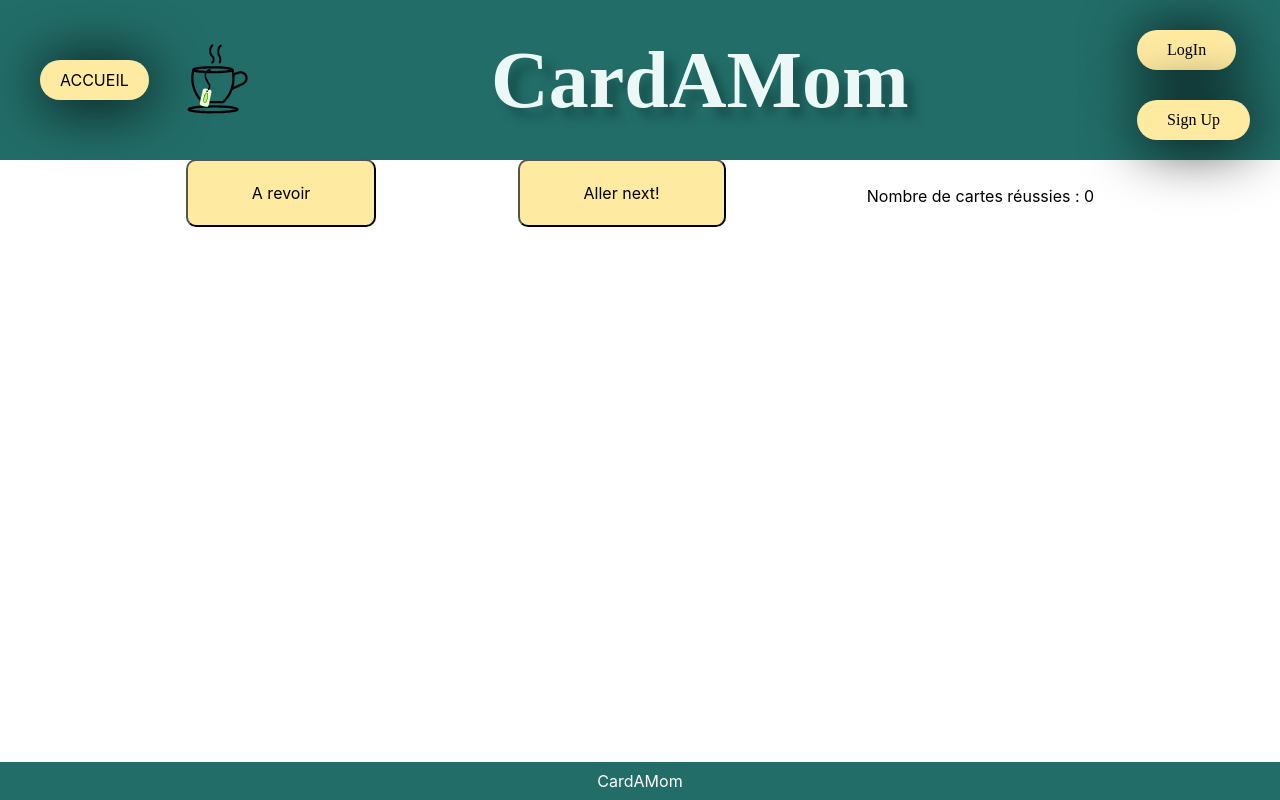
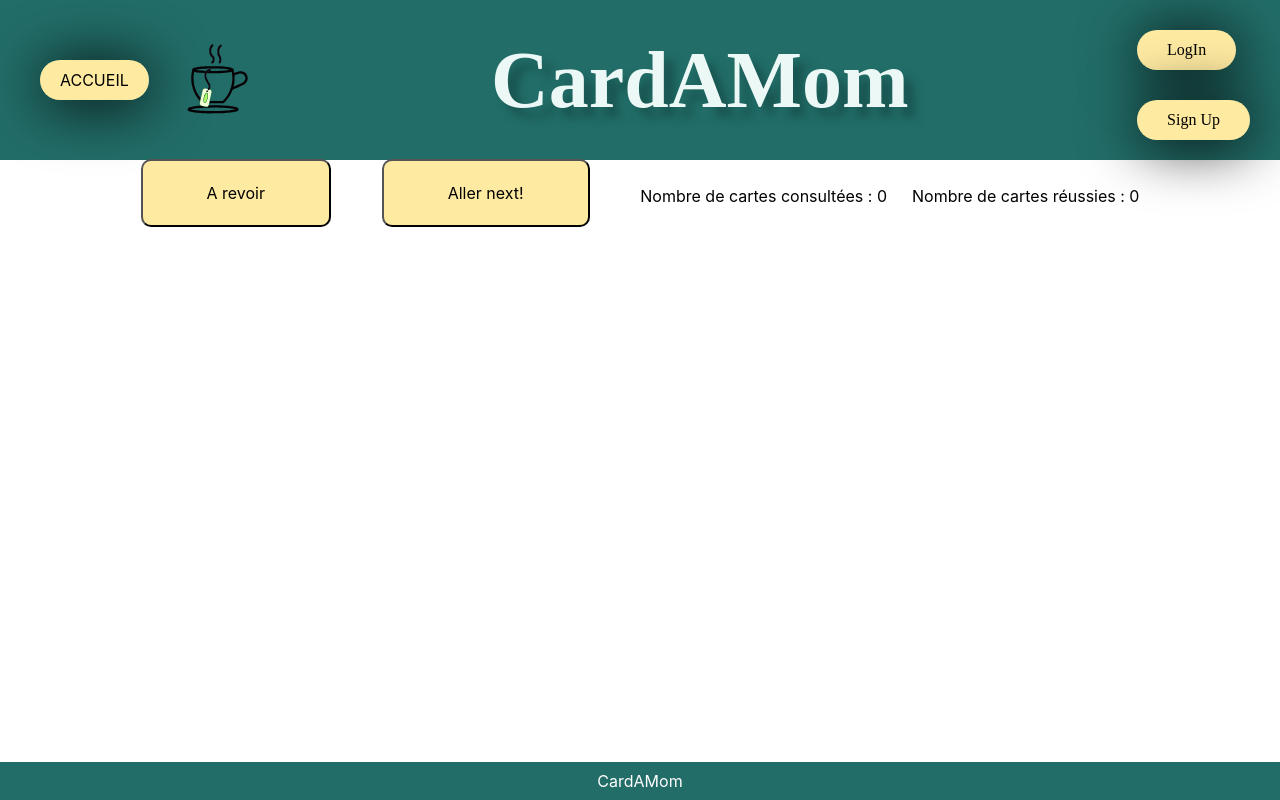
Before and after one commit to Thomas-Laronde/Project-CardAMom-front, a React (Vite) app: page /memoTest/1 in a window 1280 px wide. Built offline with nearby package versions, Linux system fonts and the light colour scheme; no server answers; a web font is replaced by a local one.

Commit message:
feat : stats update

```diff
--- a/src/components/MemoTest/MemoTest.tsx
+++ b/src/components/MemoTest/MemoTest.tsx
@@ -26,6 +26,11 @@ function MemoTest() {
     setCurrentCardMemo(0);
     setIsModalOpen(false);
   };
+
+  console.log('Stats fetched successfully:', stats);
+  const nbCardConsulted = stats.nb_card_consulted ?? 0;
+  const nbCardSuccess = stats.nb_card_success ?? 0;
+  console.log('ouioui = ', stats);
 
   const handleOpenModal = () => {
     setIsModalOpen(true);
@@ -79,7 +84,7 @@ function MemoTest() {
 
   useEffect(() => {
     if (id) {
-      dispatch(fetchStats({ deckId: parseInt(id) }));
+      dispatch(fetchStats({ deckId: parseInt(id), userId: '' }));
     }
   }, [id]);
 
@@ -125,7 +130,8 @@ function MemoTest() {
           <button className="buttonMemo" onClick={handleKnow}>
             Aller next!
           </button>
-          <p>Nombre de cartes réussies : {stats.nb_card_success}</p>
+          <p>Nombre de cartes consultées : {nbCardConsulted}</p>
+          <p>Nombre de cartes réussies : {nbCardSuccess}</p>
         </div>
       </div>
       {isModalOpen &&
--- a/src/redux/Stats/action.ts
+++ b/src/redux/Stats/action.ts
@@ -9,11 +9,13 @@ type StatsActionPayload = {
   id: number | undefined;
   statsId: number;
 };
+
 export const fetchStats = createAsyncThunk(
   'stats/FETCH_STATS',
   async (payload: StatsActionPayload) => {
     const token = Cookies.get('jwtToken');
     const id = payload.deckId;
+
     const response = await fetch(
       `http://localhost:3003/api/decks/${id}/stats`,
       {
@@ -24,6 +26,7 @@ export const fetchStats = createAsyncThunk(
         },
       }
     );
+
     const statsSend = await response.json();
     console.log('ppppppp==', response);
     console.log('les stast', statsSend);
@@ -34,6 +37,7 @@ export const updateStats = createAsyncThunk(
   'stats/PATCH',
   async (payload: StatsActionPayload) => {
     const token = Cookies.get('jwtToken');
+    const { deckId, statsId, nb_card_success } = payload;
 
     const id = payload.deckId;
 
@@ -45,8 +49,10 @@ export const updateStats = createAsyncThunk(
           'Content-Type': 'application/json',
           Authorization: `Bearer ${token}`,
         },
+        body: JSON.stringify({ nb_card_success }),
       }
     );
+
     console.log('aaaaaaaaa===', response);
     const statsUpdated = await response.json();
     console.log('ssssssssss:', statsUpdated);
--- a/src/redux/Stats/reducer.ts
+++ b/src/redux/Stats/reducer.ts
@@ -27,6 +27,8 @@ const statsReducer = createReducer(initialState, (builder) => {
     })
     .addCase(fetchStats.fulfilled, (state, action) => {
       state.isPending = false;
+      console.log('Stats fetch:', action.payload);
+
       state.nb_card_consulted = action.payload.nb_card_consulted;
       state.nb_card_success = action.payload.nb_card_success;
       state.userId = action.payload.user_id;
```
